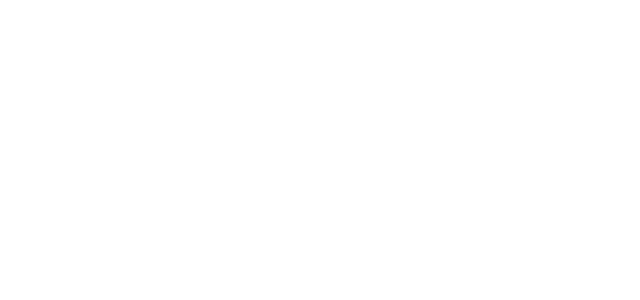
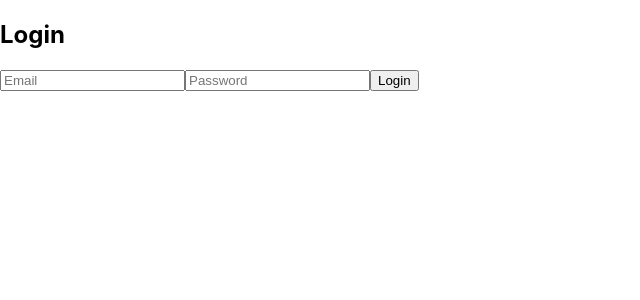
Before and after one commit to AbderrezzakMrch/Task-Manager-App, a React (Create React App) app in the folder client/: page / in a window 1280 px wide. Before the commit this address had no page. Shown: the top 300 px of the page, without its empty margins (0-640 px from the left). Built offline with nearby package versions, Linux system fonts and the light colour scheme.

Commit message:
Update App.js

```diff
--- a/client/src/App.js
+++ b/client/src/App.js
@@ -1,3 +1,4 @@
+import React from 'react';
 import { BrowserRouter as Router, Routes, Route } from 'react-router-dom';
 import Login from './components/Login';
 import Dashboard from './components/Dashboard';
@@ -8,6 +9,7 @@ function App() {
       <Routes>
         <Route path="/login" element={<Login />} />
         <Route path="/dashboard" element={<Dashboard />} />
+        <Route path="/" element={<Login />} /> {/* Default route */}
       </Routes>
     </Router>
   );
```
